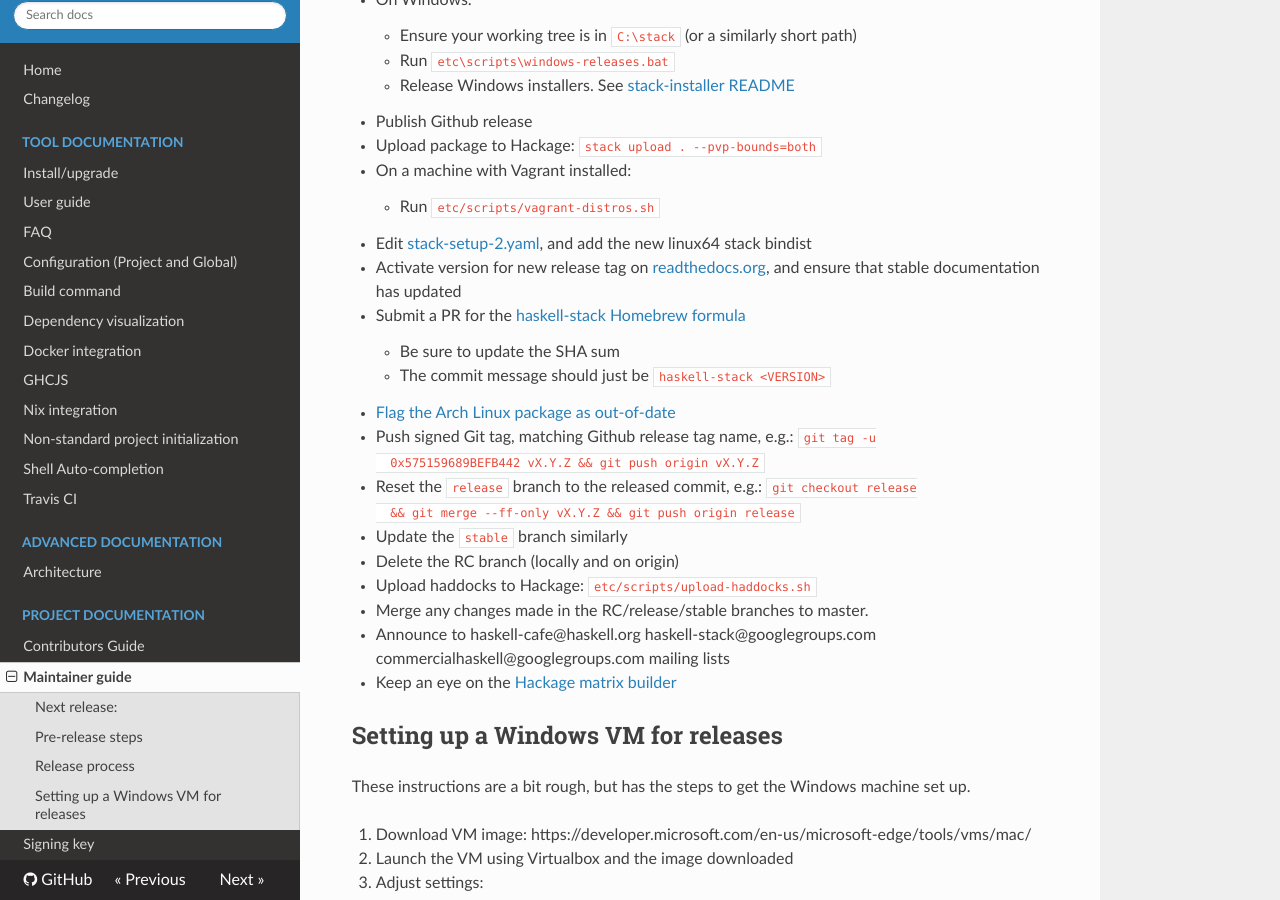
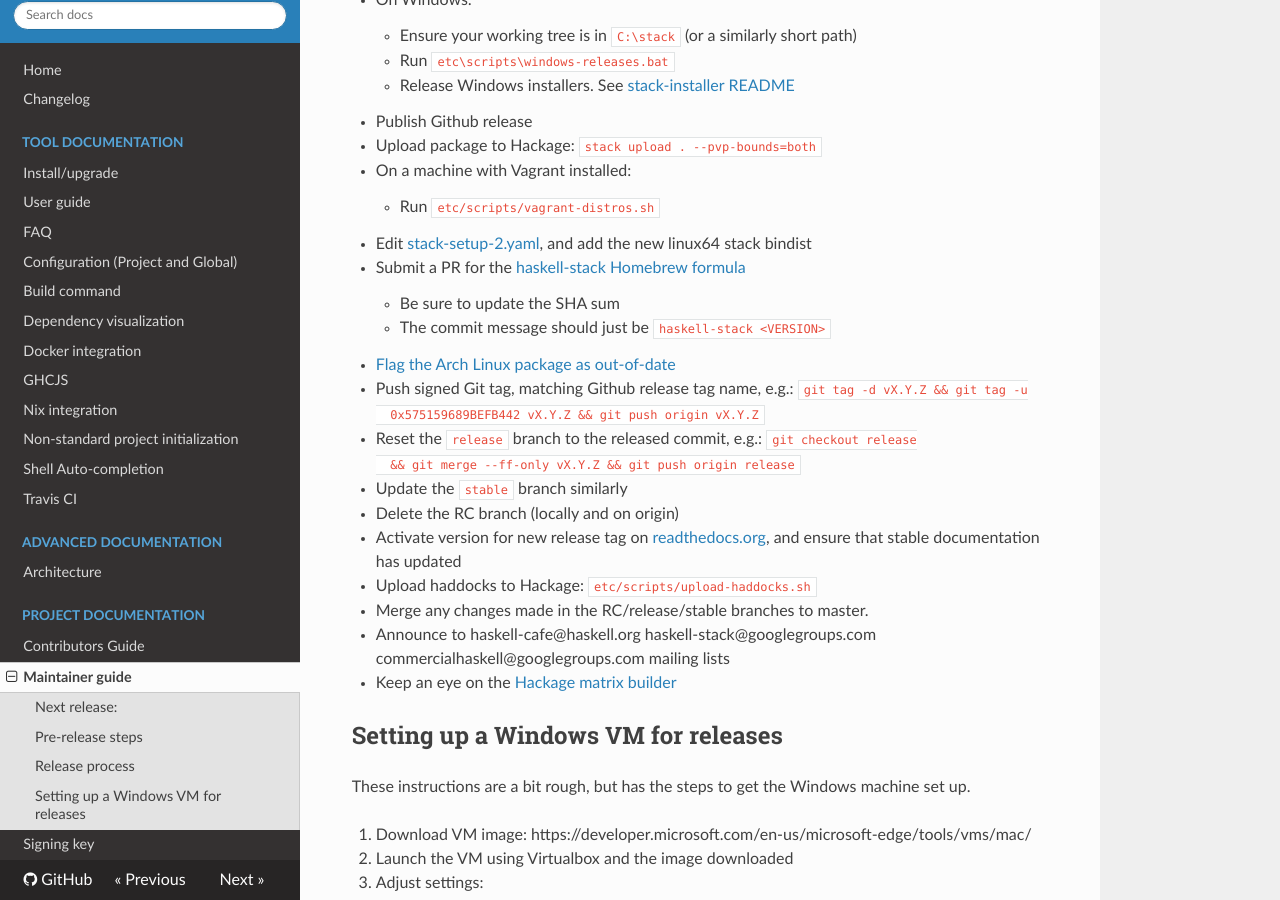
Before and after one commit to commercialhaskell/stack, an MkDocs documentation site: the page built from doc/MAINTAINER_GUIDE.md, in a window 1280 px wide and 900 px high, scrolled down 1810 px. Built offline with MkDocs 1.6.1, drawn with Linux system fonts in a browser that asks for light colours; nearby versions of some CDN libraries; old or Windows-style settings are respelled for this version of MkDocs; some of the changed text lies outside the part shown.

Commit message:
Update MAINTAINER_GUIDE.md

```diff
--- a/doc/MAINTAINER_GUIDE.md
+++ b/doc/MAINTAINER_GUIDE.md
@@ -110,7 +106,7 @@
 
 * [Flag the Arch Linux package as out-of-date](https://www.archlinux.org/packages/community/x86_64/stack/flag/)
 
-* Push signed Git tag, matching Github release tag name, e.g.: `git tag -u
+* Push signed Git tag, matching Github release tag name, e.g.: `git tag -d vX.Y.Z && git tag -u
   0x575159689BEFB442 vX.Y.Z && git push origin vX.Y.Z`
 
 * Reset the `release` branch to the released commit, e.g.: `git checkout release
@@ -119,6 +115,10 @@
 * Update the `stable` branch similarly
 
 * Delete the RC branch (locally and on origin)
+
+* Activate version for new release tag on
+  [readthedocs.org](https://readthedocs.org/projects/stack/versions/), and
+  ensure that stable documentation has updated
 
 * Upload haddocks to Hackage: `etc/scripts/upload-haddocks.sh`
 
@@ -195,5 +195,6 @@
         git config --global user.email manny@fpcomplete.com
         git config --global user.name "Emanuel Borsboom"
         git config --global push.default simple
+        git config --global core.autocrlf true
         git clone git@github.com:commercialhaskell/stack.git
         git clone git@github.com:borsboom/stack-installer.git
```
Also changed, not shown: other parts of doc/MAINTAINER_GUIDE.md (+0 -4 lines), 1 other file.
